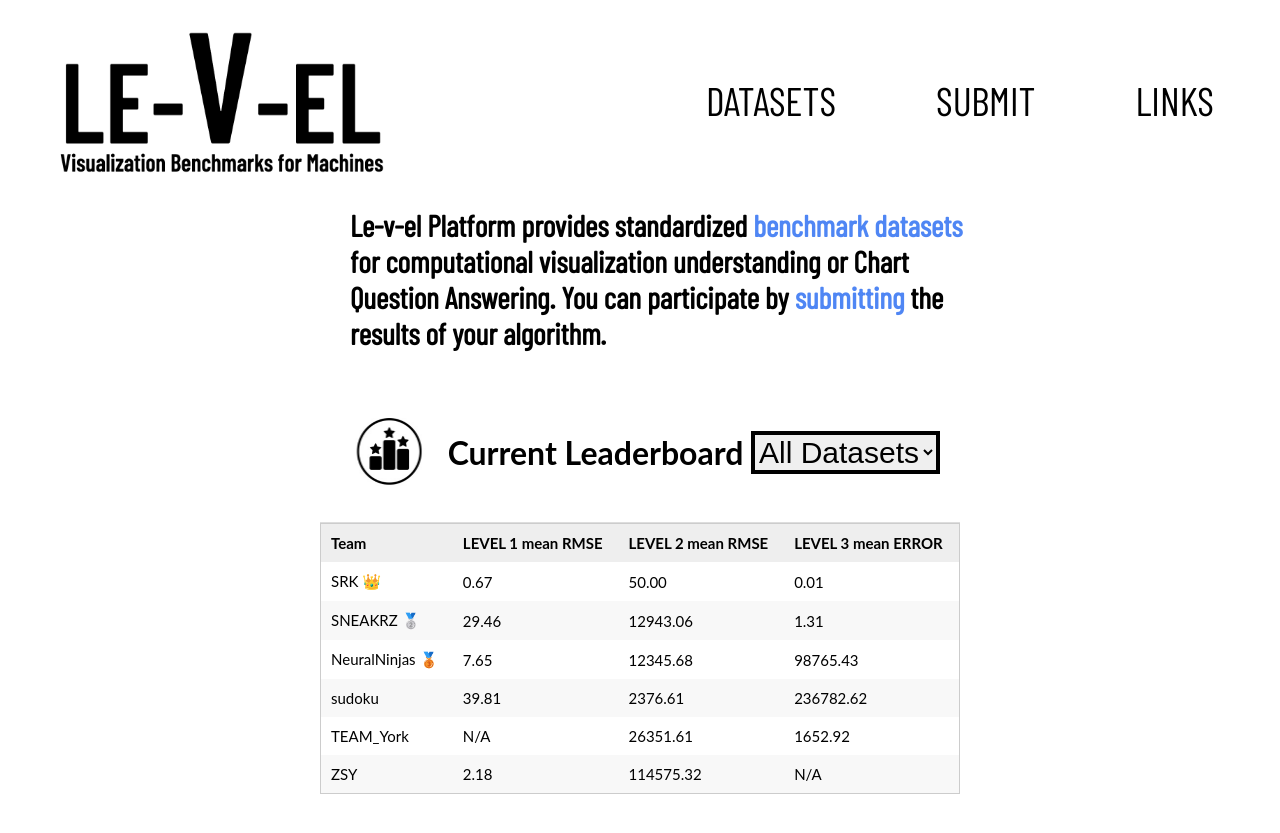
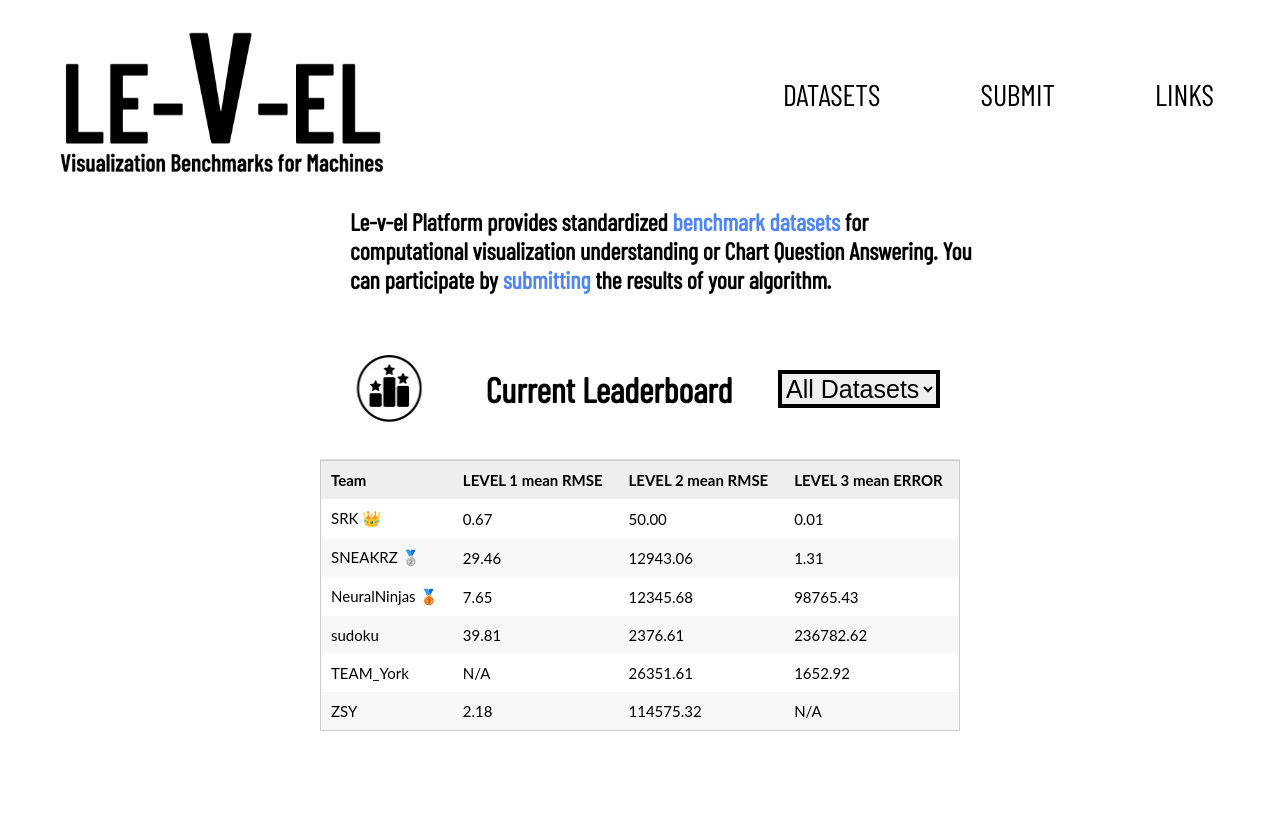
Before and after one commit to WoodyLinwc/LEVEL, a Jekyll site: the page built from index.md, in a window 1280 px wide. Shown: the top 833 px of the page. Built offline with Jekyll 4.4.1, drawn with Linux system fonts in a browser that asks for light colours.

Commit message:
minor adjustments

```diff
--- a/css/style.css
+++ b/css/style.css
@@ -24,7 +24,7 @@
     color: black;
     padding: 50px;
     text-decoration: none;
-    font-size: 40px;
+    font-size: 30px;
   }
 
   .tab a:hover {
--- a/index.md
+++ b/index.md
@@ -4,16 +4,16 @@ layout: default
 # permalink: home/
 ---
 
-<p class="info" style="font-family: 'Barlow Condensed'; font-size: 30px; padding: 1px 300px;">
+<p class="info" style="font-family: 'Barlow Condensed'; font-size: 24px; padding: 1px 300px;">
 <b>Le-v-el Platform provides standardized <a href="./dataset" class="hyperlink">benchmark datasets </a>for computational visualization understanding
   or Chart Question Answering. You can participate by <a href="./submit" class="hyperlink">submitting</a> the results of your algorithm.</b>
 </p>
 
 <header>
     <img src="img/leaderboard_logo.png" alt="pic_of_leaderboard" width="100" height="100" />
-    <h1>Current Leaderboard</h1>
+    <h1 style="font-family: 'Barlow Condensed'; font-size: 35px;">Current Leaderboard</h1>
     <div class="selection">
-      <select name="dataset" id="dataset" style="font-size: 30px; border: 4px solid black;">
+      <select name="dataset" id="dataset" style="font-size: 25px; border: 4px solid black;">
         <option value="All_Datasets">All Datasets</option>
         <option value="LEVEL1">LEVEL 1</option>
         <option value="LEVEL2">LEVEL 2</option>
```
Also changed, not shown: 2 other files.
